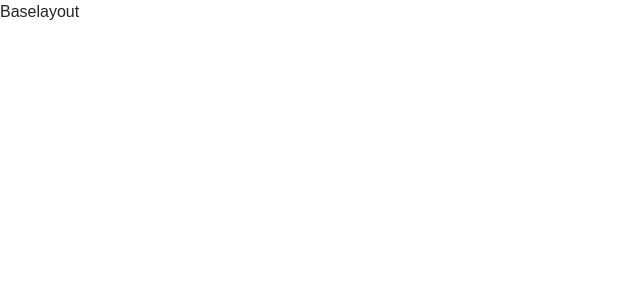
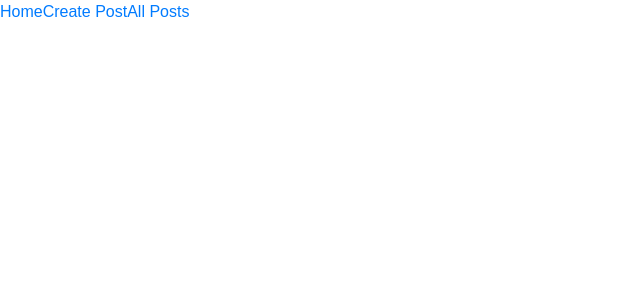
Before and after one commit to showeimer/react_blog, a React (Create React App) app: page / in a window 1280 px wide. Shown: the top 300 px of the page, without its empty margins (0-640 px from the left). Built offline with nearby package versions, Linux system fonts and the light colour scheme.

Commit message:
set up navigation links on baselayout and corresponding routes in index.js

```diff
--- a/src/components/BaseLayout.js
+++ b/src/components/BaseLayout.js
@@ -1,12 +1,19 @@
-import React from 'react';
-import NavLink from 'react-router-dom';
+import React, {Component} from 'react';
+import {NavLink} from 'react-router-dom';
 
-const BaseLayout = () => {
-  return (
-    <div>
-      Baselayout
-    </div>
-  )
+class BaseLayout extends Component{
+  render() {
+    return (
+      <div>
+        <nav>
+          <NavLink activeClassName="selected" exact to="/">Home</NavLink>
+          <NavLink activeClassName="selected" to="/create">Create Post</NavLink>
+          <NavLink activeClassName="selected" to="/all">All Posts</NavLink>
+        </nav>
+        {this.props.children}
+      </div>
+    )
+  }
 }
 
 export default BaseLayout;
--- a/src/index.js
+++ b/src/index.js
@@ -15,7 +15,9 @@ ReactDOM.render(
   <BrowserRouter>
     <BaseLayout>
       <Switch>
-        <Route path="/" component={App} />
+        <Route exact path="/" component={App} />
+        <Route path="/create" component={CreatePost} />
+        <Route path="all" component={PostList} />
       </Switch>
     </BaseLayout>
   </BrowserRouter>
```
